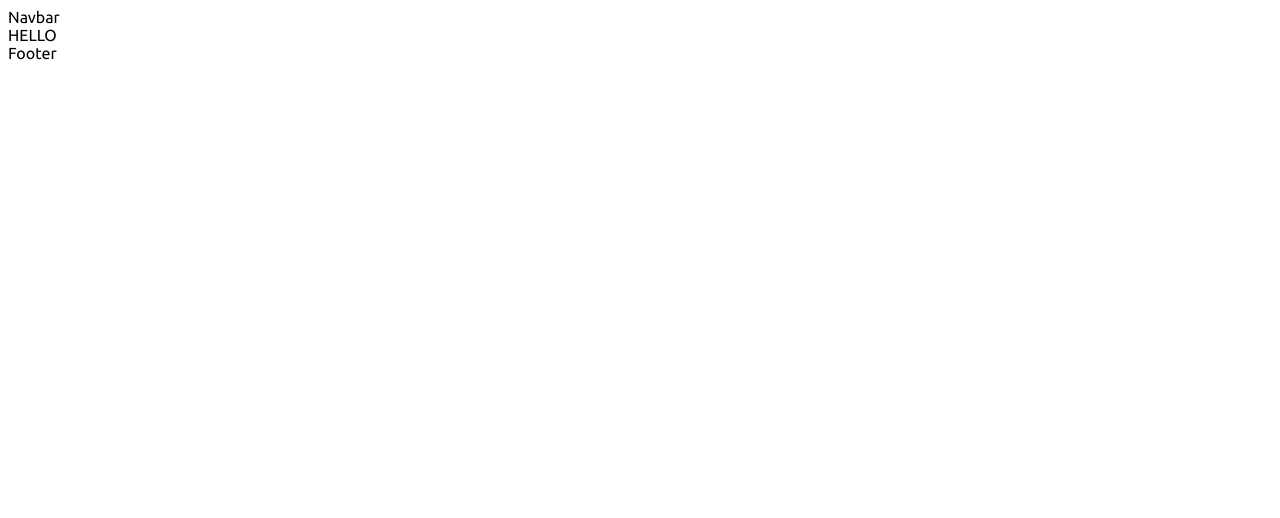
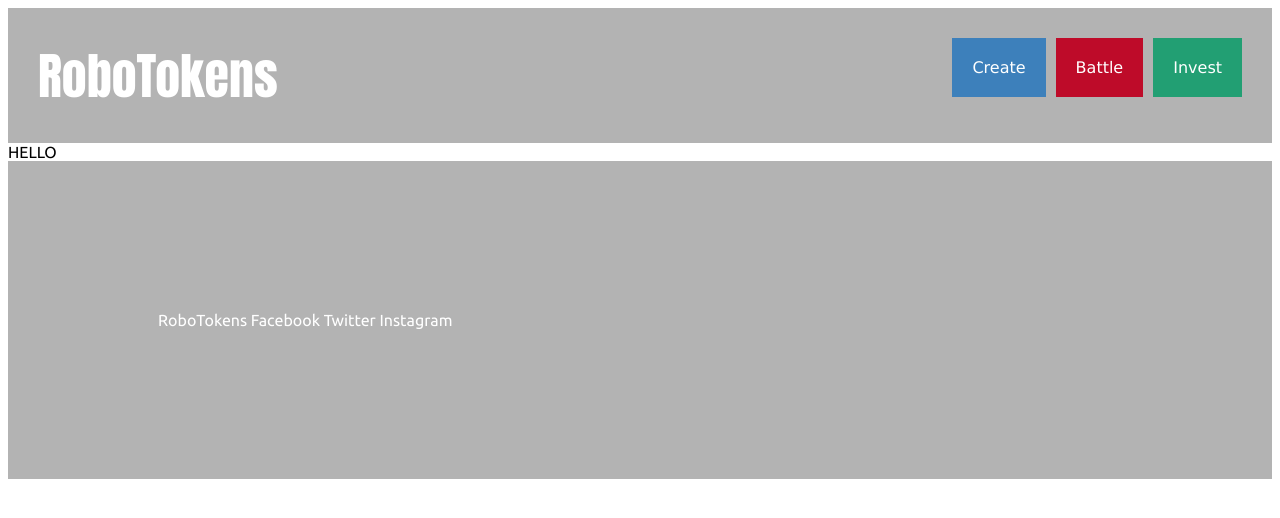
Before and after one commit to itaylor24/Robotokens, a Next.js app in the folder robotokens-app/: page / in a window 1280 px wide. Shown: the top 518 px of the page. Built offline with nearby package versions, Linux system fonts and the light colour scheme.

Commit message:
Add files via upload
Created a beautiful footer and header

```diff
--- a/robotokens-app/Components/Footer.js
+++ b/robotokens-app/Components/Footer.js
@@ -3,8 +3,20 @@ import styled from 'styled-components'
 
 const Footer = () => {
   return (
-      <div>Footer</div>
+      <Foot>RoboTokens Facebook Twitter Instagram</Foot>
   )
 }
 
 export default Footer
+
+const Foot = styled.div`
+  justify-content:center;
+  box-sizing: border-box;
+  margin: 0px;
+  background-color: #B3B3B3;
+  font: impact;
+  color: white;
+  display: inline-block;
+  width: 100%;
+  padding: 150px;
+`
--- a/robotokens-app/Components/Navbar.js
+++ b/robotokens-app/Components/Navbar.js
@@ -1,9 +1,88 @@
 import React from 'react'
+import Head from 'next/head'
+import Image from 'next/image'
+import styled from 'styled-components'
+import Link from 'next/link'
 
 const Navbar = () => {
+  function handleSubmit() {
+    // e.preventDefault();
+    console.log('You clicked submit.');
+  }
+
   return (
-    <div>Navbar</div>
+    <Header>
+      <Title href="./">RoboTokens</Title>
+      <Btn1 href = "./wager">Invest</Btn1>
+      <Btn2 href="./wager">Battle</Btn2>
+      <Btn3 href="./create">Create</Btn3>
+    </Header>
   )
 }
 
+const Header = styled.div`
+  justify-content:center;
+  box-sizing: border-box;
+  margin: 0px;
+  background-color: #B3B3B3;
+  font-family: 'Impact';
+  color: white;
+  display: inline-block;
+  width: 100%;
+  padding: 30px;
+`
+
+
+
+const Title = styled.a`
+  display:flex;
+  horizontal-padding: 40px;
+  margin: 0px;
+  font-size: 50px;
+  display: inline-block;
+`
+
+const Btn1 = styled.a`
+  margin: 0px 0px 0px 10px;
+  display: inline-block;
+  float: right;
+  background-color: #229F73;
+  font-family: 'Verdana';
+  padding: 20px;
+  border: none;
+  color: white;
+  cursor: pointer;
+`
+
+const Btn2 = styled.a`
+  margin: 0px 0px 0px 10px;
+  display: inline-block;
+  float: right;
+  background-color: #BE0B29;
+  font-family: 'Verdana';
+  padding: 20px;
+  color: white;
+  border: none;
+
+  &:hover{
+
+  }
+
+`
+
+const Btn3 = styled.a`
+  margin: 0px 0px 0px 10px;
+  display: inline-block;
+  float: right;
+  border: none;
+  background-color: #3D80BB;
+  font-family: 'Verdana';
+  padding: 20px;
+  color: white;
+  cursor: pointer;
+`
+
+
+
+
 export default Navbar
```
